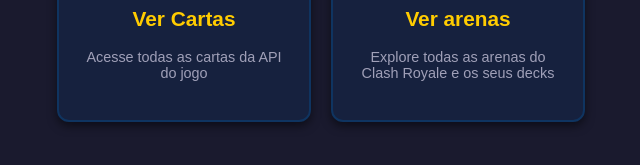
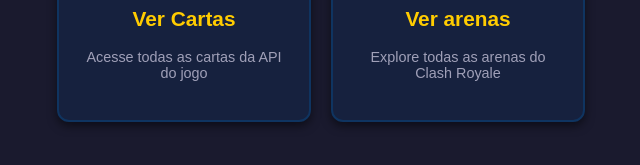
Before and after one commit to vinizx054-alt/arquivo-clash-completado, a plain HTML site: page index.html in a window 1280 px wide. Shown: the part 255-420 px from the top of the page, 319-959 px from the left. Drawn offline with Linux system fonts and the light colour scheme.

Commit message:
Update description in card menu for arenas
Removed 'e os seus decks' from the description.

```diff
--- a/index.html
+++ b/index.html
@@ -26,7 +26,7 @@
       <div class="card-menu" onclick="navegarPara('tela-arenas')">
         <div style="font-size: 2.5rem;">🏴‍☠️</div>
         <h2>Ver arenas</h2>
-        <p>Explore todas as arenas do Clash Royale e os seus decks</p>
+        <p>Explore todas as arenas do Clash Royale </p>
       </div>
     </div>
   </div>
```
